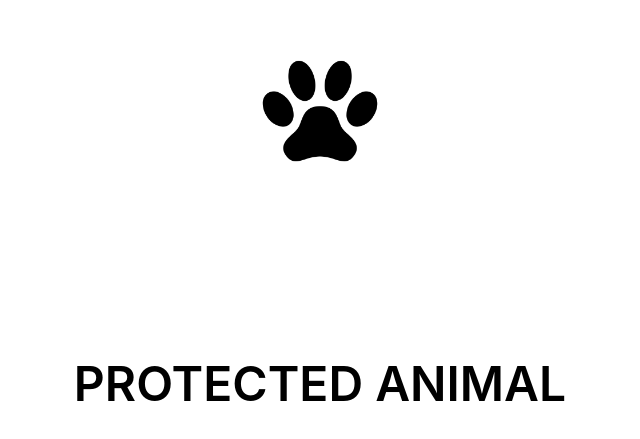
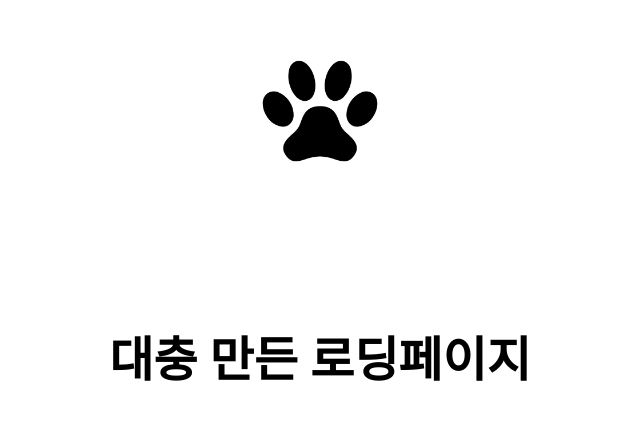
Before and after one commit to eco3s/frontend, a Next.js app: page / in a window 1280 px wide. Shown: the part 269-708 px from the top of the page, without its empty margins (320-960 px from the left). Built offline with nearby package versions, Linux system fonts and the light colour scheme.

Commit message:
feat: Loading Page

```diff
--- a/components/Load.tsx
+++ b/components/Load.tsx
@@ -4,7 +4,7 @@ const Load = () => {
   return (
     <div className={LoadStyles.main}>
       <div className={LoadStyles.logoIcon}></div>
-      <div className={LoadStyles.title}>PROTECTED ANIMAL</div>
+      <div className={LoadStyles.title}>대충 만든 로딩페이지</div>
     </div>
   )
 }
```
